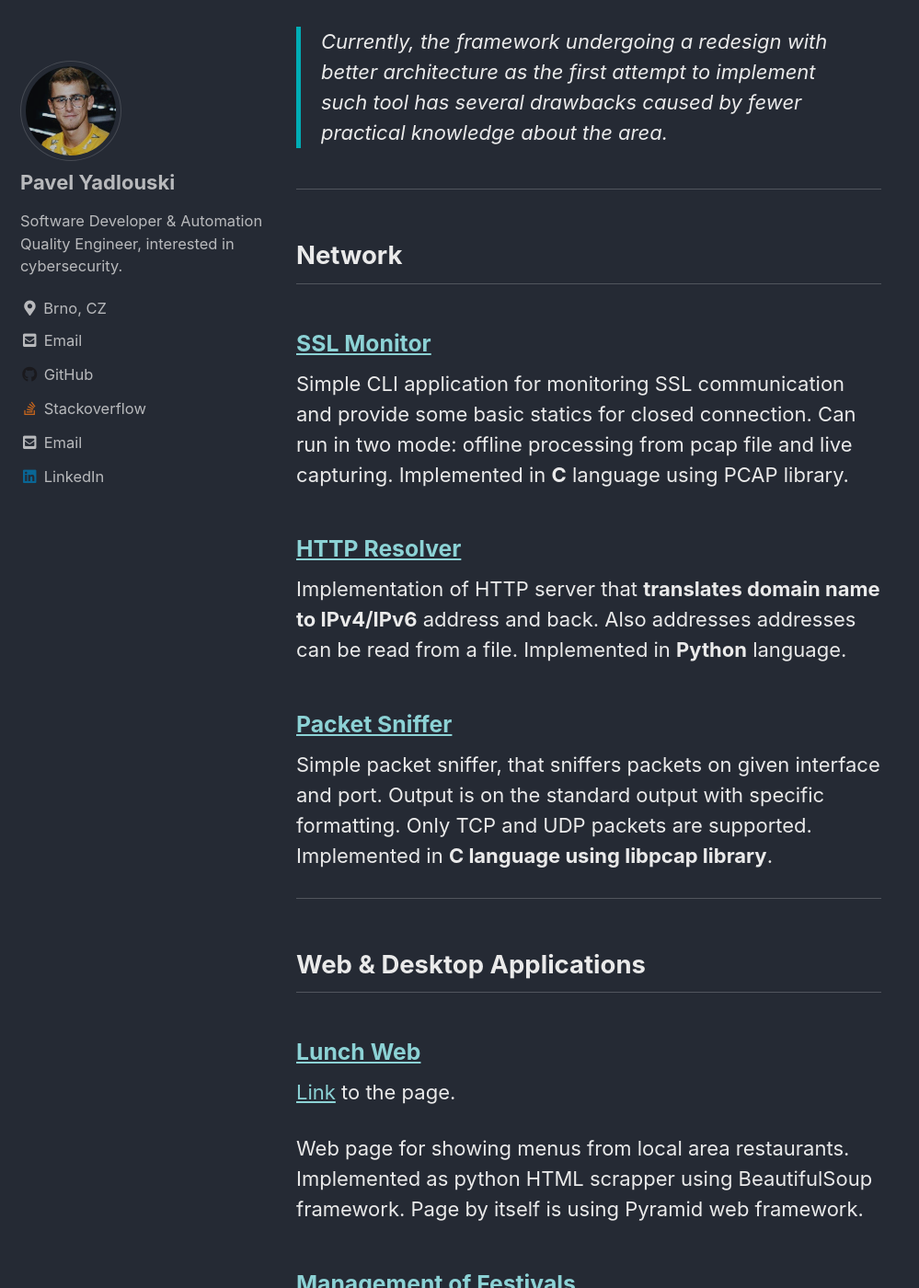
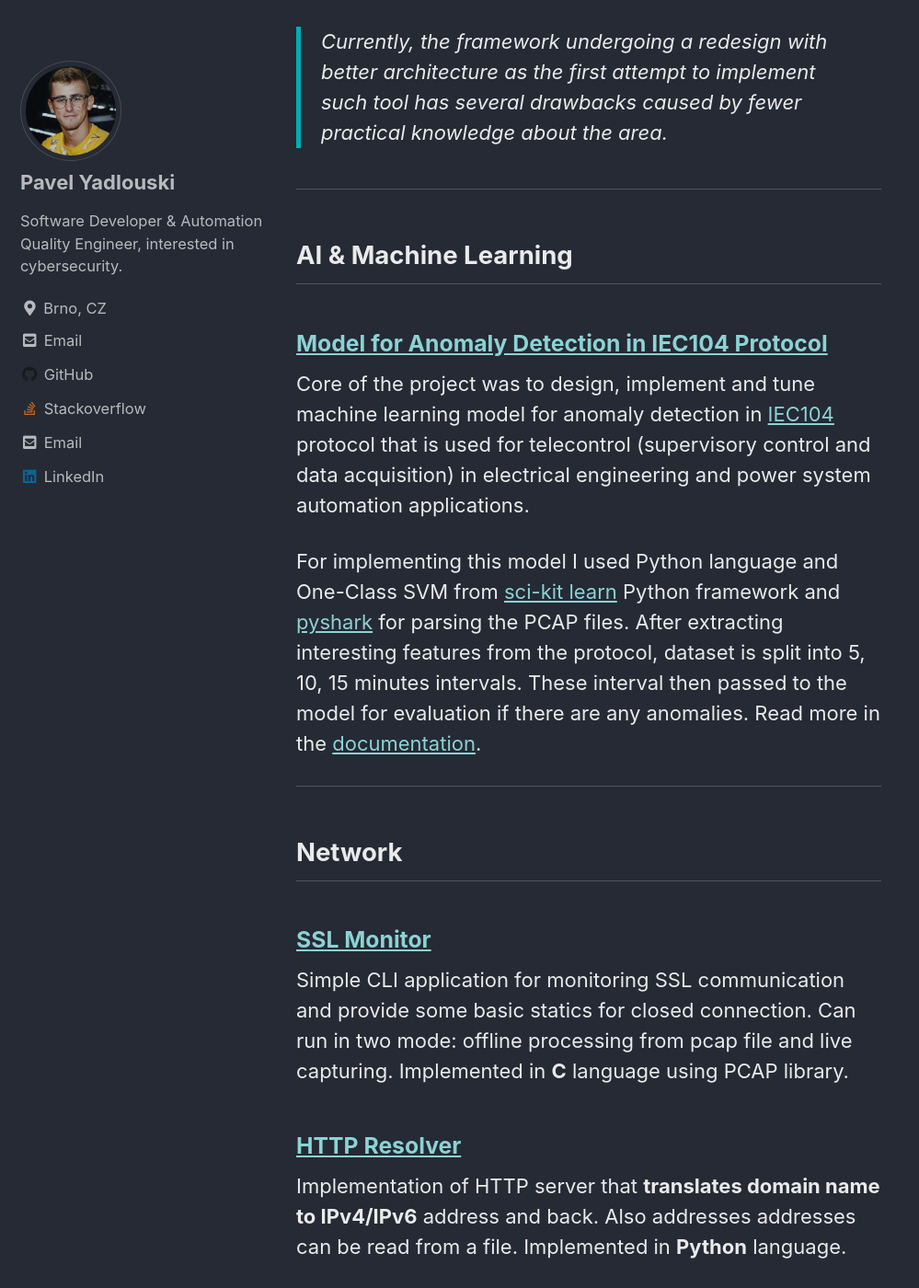
Before and after one commit to x00Pavel/x00Pavel.github.io, a Jekyll site: the page built from _pages/projects.md, in a window 1280 px wide and 1400 px high, scrolled down 1281 px. Shown: the whole window at 92% size, without its empty margins (0-999 px from the left). Built offline with Jekyll 4.4.1, drawn with Linux system fonts in a browser that asks for light colours; cached includes are drawn as plain includes.

Commit message:
Add new project

```diff
--- a/_pages/projects.md
+++ b/_pages/projects.md
@@ -25,6 +25,25 @@
 Tests ([link](https://github.com/x00Pavel/SC-tests)) are written using [Pytest](https://docs.pytest.org/) testing framework as an executor.
 
 > Currently, the framework undergoing a redesign with better architecture as the first attempt to implement such tool has several drawbacks caused by fewer practical knowledge about the area.
+
+---
+
+## AI & Machine Learning
+
+### [Model for Anomaly Detection in IEC104 Protocol](https://github.com/x00Pavel/IEC104-anomaly-detector-ml)
+
+Core of the project was to design, implement and tune machine learning model for
+anomaly detection in [IEC104](https://www.fit.vut.cz/research/publication-file/11570/TR-IEC104.pdf) protocol that is used for telecontrol (supervisory control and
+data acquisition) in electrical engineering and power system automation
+applications.
+
+For implementing this model I used Python language and One-Class SVM
+from [sci-kit learn](https://scikit-learn.org/stable/)
+Python framework and [pyshark](https://github.com/KimiNewt/pyshark) for parsing
+the PCAP files.
+After extracting interesting features from the protocol, dataset is split into
+5, 10, 15 minutes intervals. These interval then passed to the model for
+evaluation if there are any anomalies. Read more in the [documentation](https://github.com/x00Pavel/IEC104-anomaly-detector-ml/blob/main/documentation.pdf).
 
 ---
 
```
